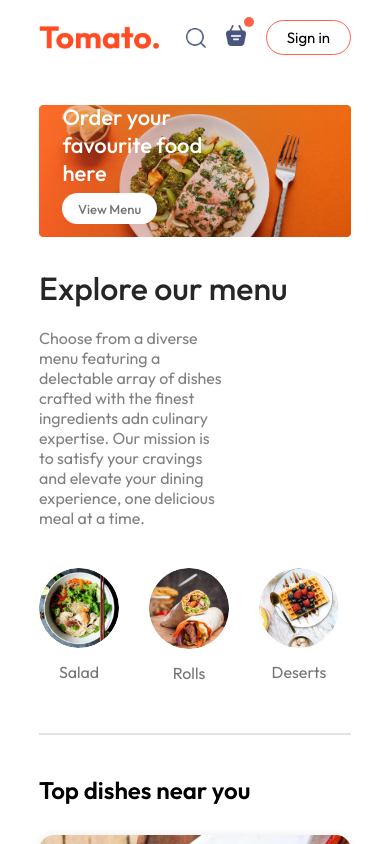
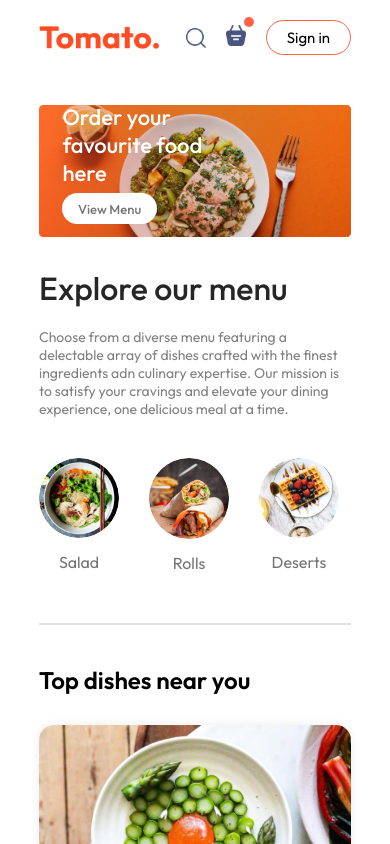
Before and after one commit to tajemouti/food-delivery, a React (Vite) app: page / in a window 390 px wide. Shown: the top 844 px of the page. Built offline with nearby package versions, Linux system fonts and the light colour scheme.

Commit message:
Style the Menu component

```diff
--- a/src/components/Header/header.css
+++ b/src/components/Header/header.css
@@ -18,18 +18,18 @@
   animation: fadeIn 3s;
 }
 
-.header h2 {
+.header-contents h2 {
   font-weight: 500;
   color: white;
   font-size: max(4.5vw, 22px);
 }
 
-.header .p {
+.header-contents p {
   color: white;
   font-size: 1vw;
 }
 
-.header button {
+.header-contents button {
   border: none;
   color: #747474;
   font-weight: 500;
--- a/src/components/Menu/menu.css
+++ b/src/components/Menu/menu.css
@@ -54,3 +54,10 @@
   border: 4px solid tomato;
   padding: 2px;
 }
+
+@media (max-width: 1050px) {
+  .menu-text {
+    max-width: 100%;
+    font-size: 14px;
+  }
+}
```
